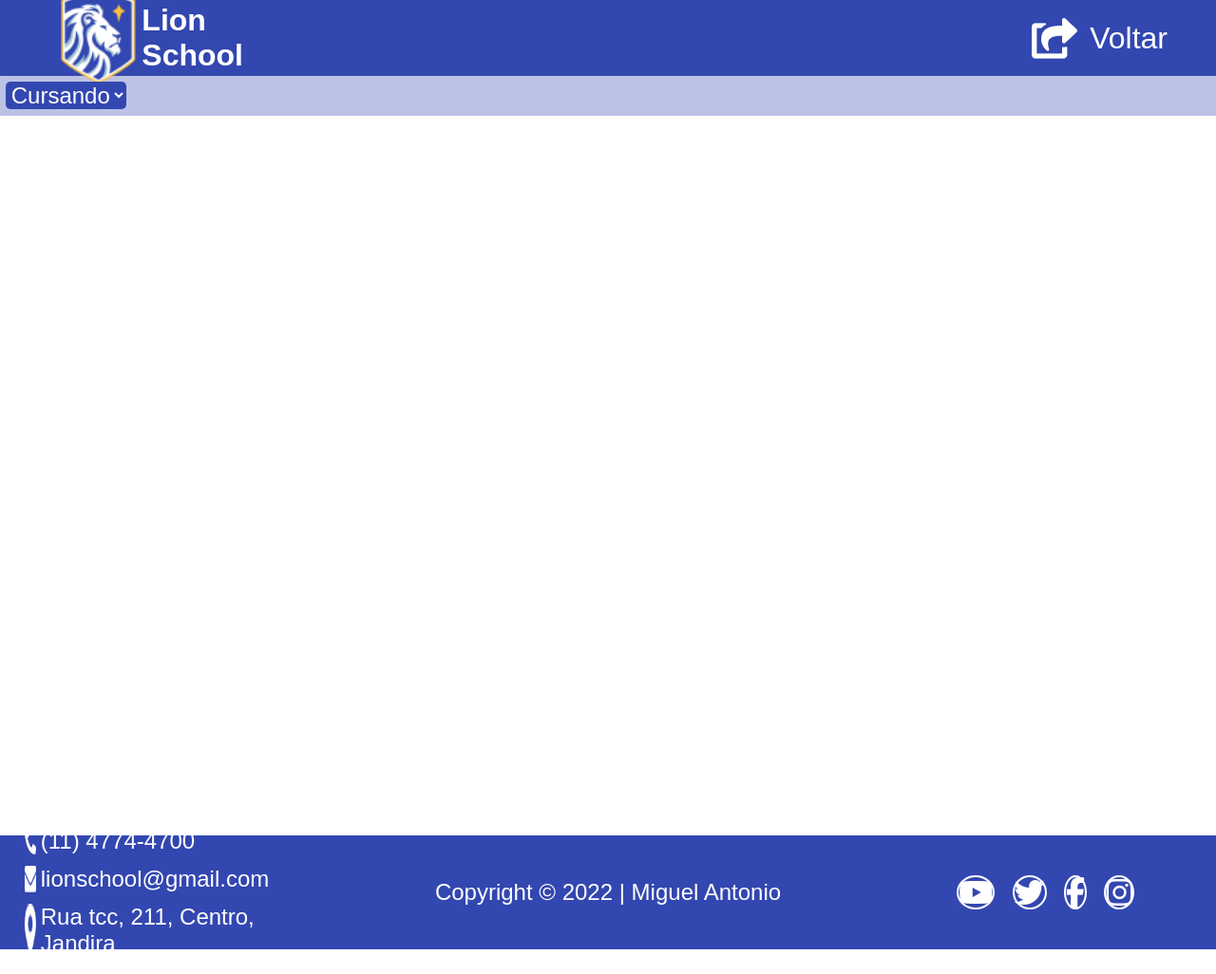
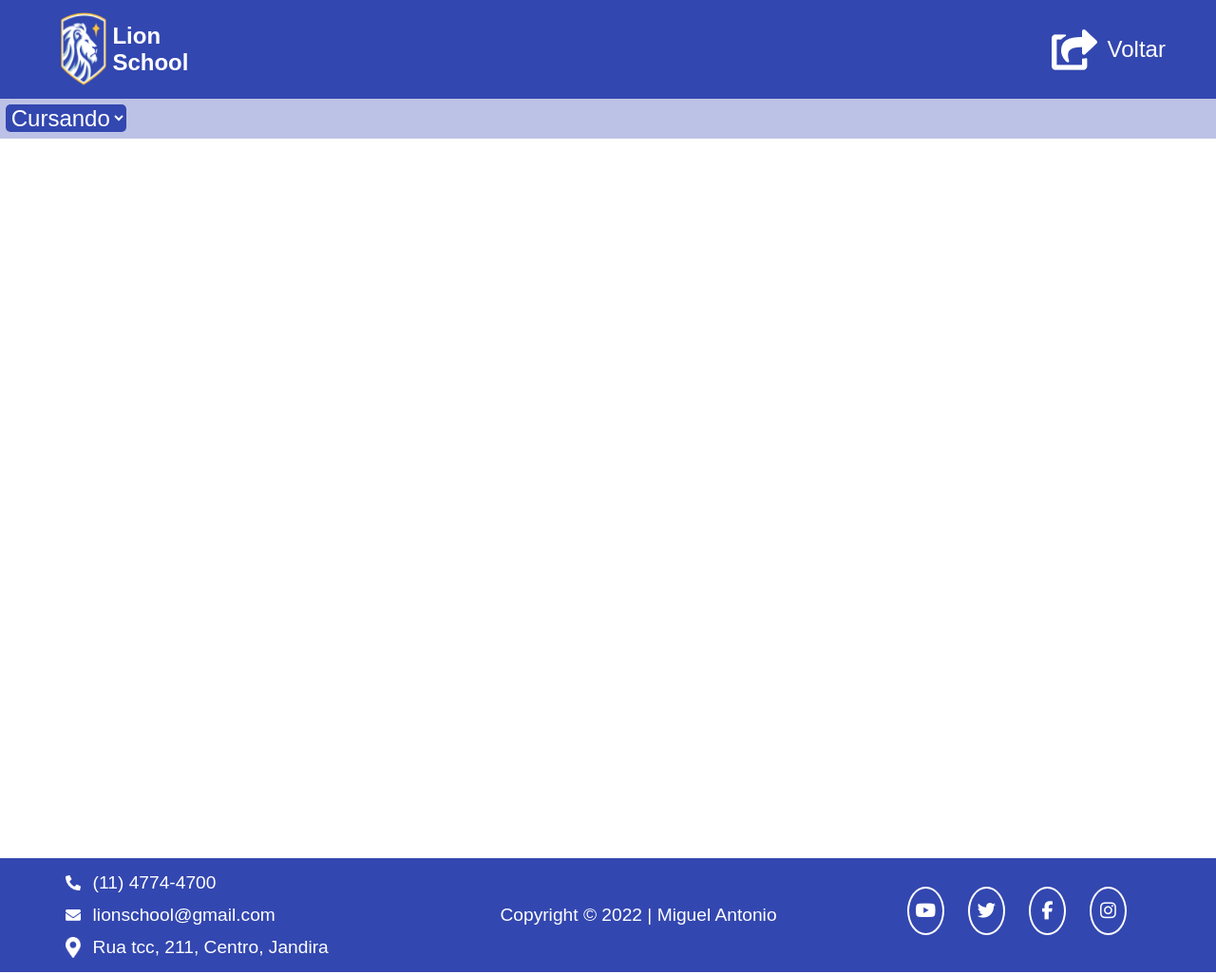
Before and after one commit to MiguelBre/ProjetoIntegrado-FrontEnd, a plain HTML site: page pages/studants.html in a window 1280 px wide. Shown: the whole page at 95% size. Drawn offline with Linux system fonts and the light colour scheme; no server answers.

Commit message:
02/10/2022

```diff
--- a/JavaScript/studants.js
+++ b/JavaScript/studants.js
@@ -7,7 +7,6 @@ const cardCreator = (item) => {
     card.classList.add('card-aluno')
     card.href = '../pages/studantinfo.html'
     card.setAttribute('id', item.matricula)
-    let cor = ''
     card.innerHTML = `
         <img class="student-icon" src="${item.foto}">
         <p>${item.nome}</p>
--- a/css/home/footer.css
+++ b/css/home/footer.css
@@ -3,14 +3,12 @@ footer{
     width: 100vw;
     background-color: #3347B0;
     display: flex;
-    justify-content: space-between;
+    justify-content: space-around;
     align-items: center;
-    padding-left: 2%;
-    padding-right: 2%;
 }
 .contact-container{
     height: 100%;
-    width: 20%;
+    width: 25%;
     display: flex;
     flex-direction: column;
     justify-content: center;
@@ -21,41 +19,42 @@ footer{
     display: flex;
     flex-direction: row;
     align-items: center;
-    gap: 2%;
+    gap: 4%;
     color: white;
-    font-size: 1.5rem;
+    font-size: 1.2rem;
 }
 .contact-container img{
     width: 5%;
-    height: 100%;
 }
 .copyright{
     color: white;
-    font-size: 1.5rem;
+    font-size: 1.2rem;
 }
 ul li{
     list-style: none;
 }
 .social-container{
     width: 20%;
-    height: 30%;
+    height: 50%;
 }
 .social-container ul{
     display: flex;
     flex-direction: row;
     justify-content: center;
     align-items: center;
+    width: 100%;
+
 }
 .social-container i {
     color: white;
-    font-size: 2rem;
+    font-size: 1.2rem;
 }
 .social-container ul{
     display: flex;
     flex-direction: row;
-    width: 75%;
+    width: 100%;
     height: 100%;
-    gap: 10%;
+
 }
 .social-container li{
     width: 75%;
@@ -69,6 +68,6 @@ ul li{
     justify-content: center;
     border-radius: 50%;
     border: 2px solid #ffffff;
-    width: 100%;
-    height: 100%;
+    width: 60%;
+    height: 85%;
 }
--- a/css/home/header.css
+++ b/css/home/header.css
@@ -1,6 +1,6 @@
 header{
     width: 100vw;
-    height: 10vh;
+    height: 13vh;
     display: flex;
     align-items: center;
     justify-content: space-between;
@@ -12,18 +12,18 @@ header{
     align-items: center;
     padding-left: 5%;
     width: 10%;
-    height: 100%;
+    height: 75%;
     /* background-color: aliceblue; */
 }
 .logo-text{
-    font-size: 2rem;
+    font-size: 1.5rem;
     font-weight: 700;
     color: white;
     padding-left: 10%;
 }
 .logo-image{
-    width: 80px;
-    height: 100px;
+    width: 75%;
+    height: 100%;
 }
 .exit-container{
     display: flex;
@@ -34,10 +34,10 @@ header{
     text-decoration: none;
 }
 .exit-text{
-    font-size: 2rem;
+    font-size: 1.5rem;
     color: white;
 }
 .exit-image{
-    height: 43px;
-    width: 48px;
+    height: 75%;
+    width: 75%;
 }
--- a/css/studants/main.css
+++ b/css/studants/main.css
@@ -35,25 +35,27 @@ section{
     flex-direction: row;
     justify-content: center;
     gap: 1%;
-    max-width: 100vw;
+    width: 100vw;
+    height: 100vh;
     padding-top: 3%;
 }
 .card-aluno{
     display: flex;
     flex-direction: column;
-    justify-content: center;
+    justify-content: space-evenly;
     align-items: center;
     background-color: #3347B0;
     width: 15%;
-    height: 35vh;
+    height: 45%;
     box-shadow: 8px 8px 12px rgba(0, 0, 0, 0.25);
 }
 .card-aluno img{
-    width: 100%;
+    height: 75%;
 }
 .card-aluno p{
-    font-size: 1.3rem;
+    font-size: 1rem;
     color: white;
+    text-align: center;
     text-shadow: 0px 4px 4px rgba(0, 0, 0, 0.25);
 }
 .concluido{
```
